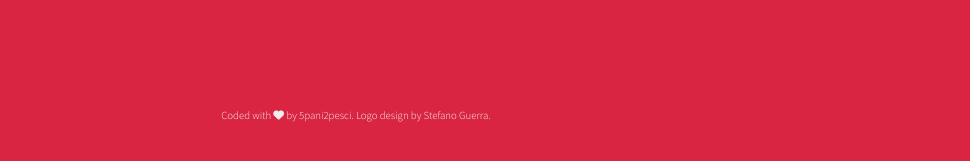
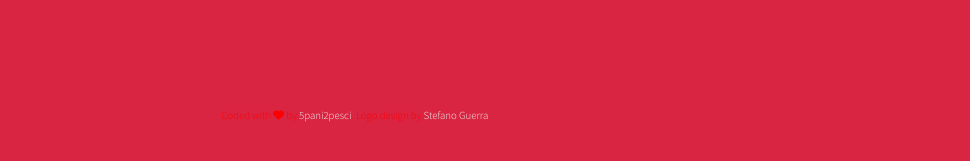
Before and after one commit to amatiperamare/amatiperamare.github.io, a Jekyll site: the page built from index.html, in a window 1280 px wide. Shown: the part 716-877 px from the top of the page, without its empty margins (284-1254 px from the left). Built offline with Jekyll 4.4.1, drawn with Linux system fonts in a browser that asks for light colours; nearby versions of some CDN libraries.

Commit message:
Update index.html

```diff
--- a/index.html
+++ b/index.html
@@ -13,7 +13,7 @@ landing: true
       <!-- <p>{{ site.description }}</p> -->
       <!-- <h2>Navigation</h2> -->
     </div>
-          <div style="font-size: 0.6rem; text-align:center; padding-top: 2rem;">
+    <div style="font-size: 0.6rem; text-align:center; padding-top: 2rem; color:red">
       Coded with <i class="fa fa-heart" aria-hidden="true"></i> by <a href="http://5p2p.it">5pani2pesci</a>. Logo design by <a href="http://www.macacademy.it">Stefano Guerra</a>.
     </div>
   </div>
```
